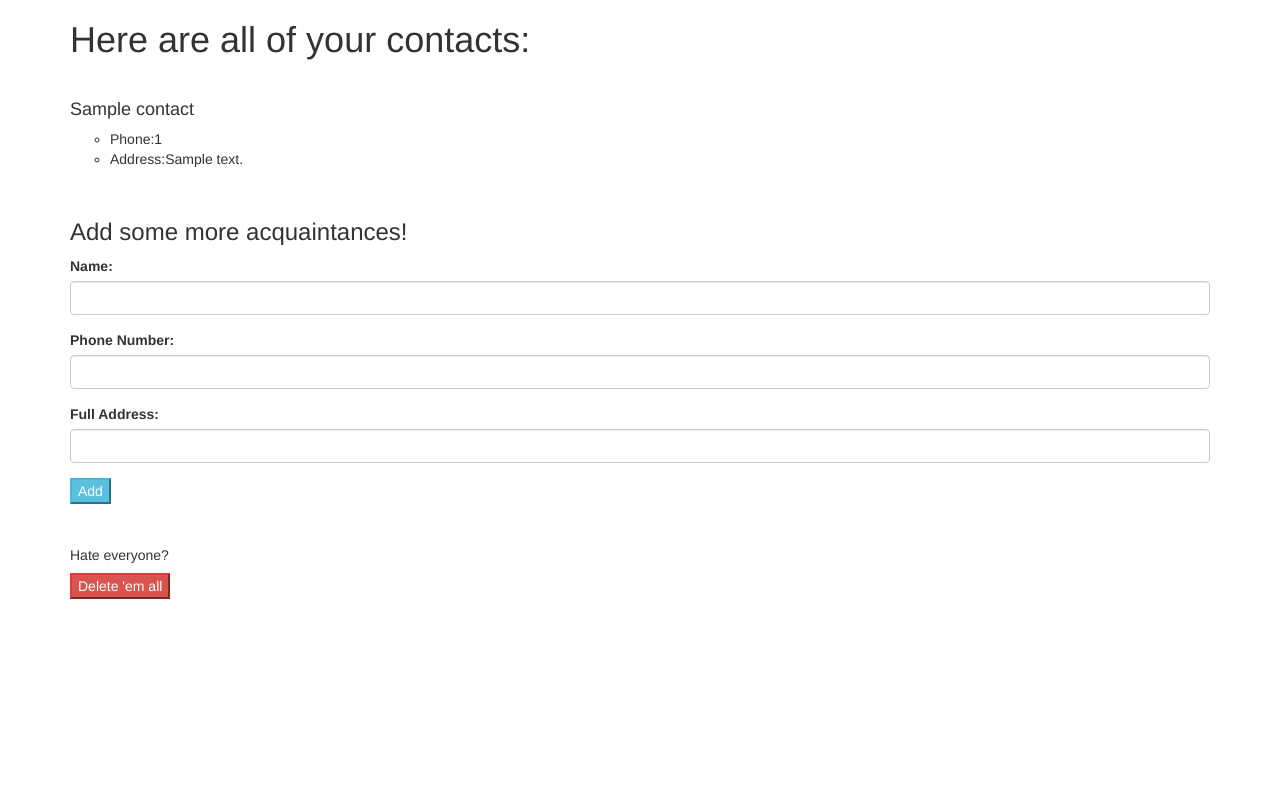
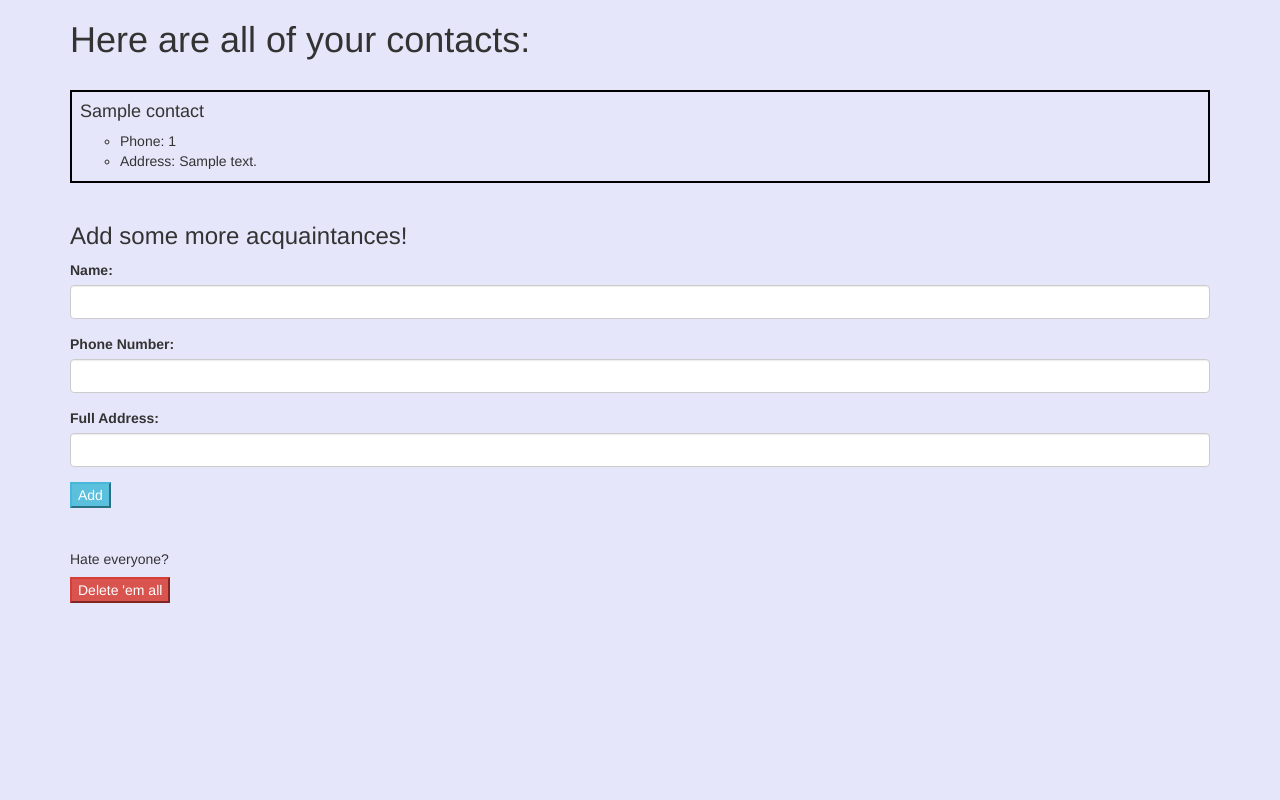
Before and after one commit to CallaRudolph/php-address-book, a PHP site: template views/contacts.html.twig in a window 1280 px wide. Run offline with PHP 8.4, Linux system fonts and the light colour scheme; the template is opened without the code that fills it: most values are stand-ins (such as "Sample title", 1, 10 or a date in 2020); some libraries are stand-ins or nearby versions.

Commit message:
create web/css folder with stylesheet, link styles in each twig

```diff
--- a/views/contacts.html.twig
+++ b/views/contacts.html.twig
@@ -1,23 +1,26 @@
 <html>
 <head>
     <link rel="stylesheet" href="https://maxcdn.bootstrapcdn.com/bootstrap/3.3.1/css/bootstrap.min.css">
+    <link href="css/styles.css" rel="stylesheet" type="text/css">
     <title>Address Book</title>
 </head>
 <body>
     <div class='container'>
             <h1>Here are all of your contacts:</h1>
             <br>
+            <div id='border'>
             {% if contacts is not empty %}
                 <ul class='list-unstyled'>
                     {% for contact in contacts %}
                         </li><h4>{{ contact.getName }}</h4></li>
                         <ul>
-                        <li>Phone:{{ contact.getPhoneNumber }}</li>
-                        <li>Address:{{ contact.getAddress }}</li>
+                            <li>Phone: {{ contact.getPhoneNumber }}</li>
+                            <li>Address: {{ contact.getAddress }}</li>
                         </ul>
                     {% endfor %}
                 </ul>
             {% endif %}
+        </div>
         <br>
         <h3>Add some more acquaintances!</h3>
         <form action='/create_contact' method='post'>
--- a/views/create_contact.html.twig
+++ b/views/create_contact.html.twig
@@ -1,6 +1,7 @@
 <html>
 <head>
     <link rel='stylesheet' href='https://maxcdn.bootstrapcdn.com/bootstrap/3.3.1/css/bootstrap.min.css'>
+    <link href="css/styles.css" rel="stylesheet" type="text/css">
     <title>New Contact</title>
 </head>
 <body>
@@ -8,8 +9,8 @@
         <h1>New contact added!</h1>
         <ul class='list-unstyled'>
             <li><h3>{{ new_contact.getName }}</h3></li>
-            <li>{{ new_contact.getPhoneNumber }}</li>
-            <li>{{ new_contact.getAddress }}</li>
+            <li>Phone: {{ new_contact.getPhoneNumber }}</li>
+            <li>Address: {{ new_contact.getAddress }}</li>
         </ul>
         <h3><a href='/'>View all acquaintances</a></h3>
     </div>
--- a/views/delete_contacts.html.twig
+++ b/views/delete_contacts.html.twig
@@ -1,6 +1,7 @@
 <html>
 <head>
     <link rel='stylesheet' href='https://maxcdn.bootstrapcdn.com/bootstrap/3.3.1/css/bootstrap.min.css'>
+    <link href="css/styles.css" rel="stylesheet" type="text/css">
     <title>Delete Success</title>
 </head>
 <body>
--- /dev/null
+++ b/web/css/styles.css
@@ -0,0 +1,8 @@
+body {
+    background-color: lavender;
+}
+
+#border {
+    border: 2px solid black;
+    padding-left: 8px;
+}
```
Lines whose indentation alone changed are shown as unchanged.
